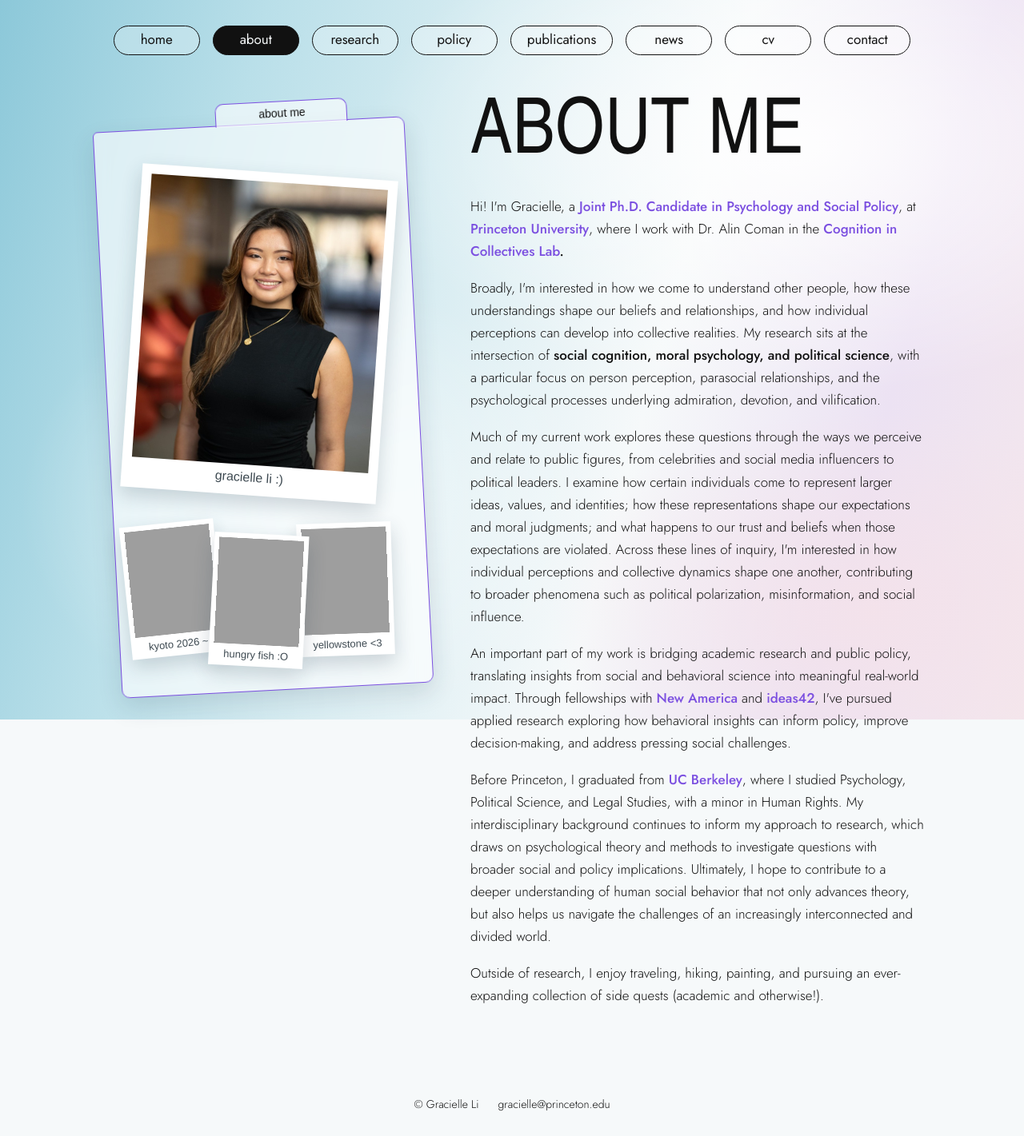
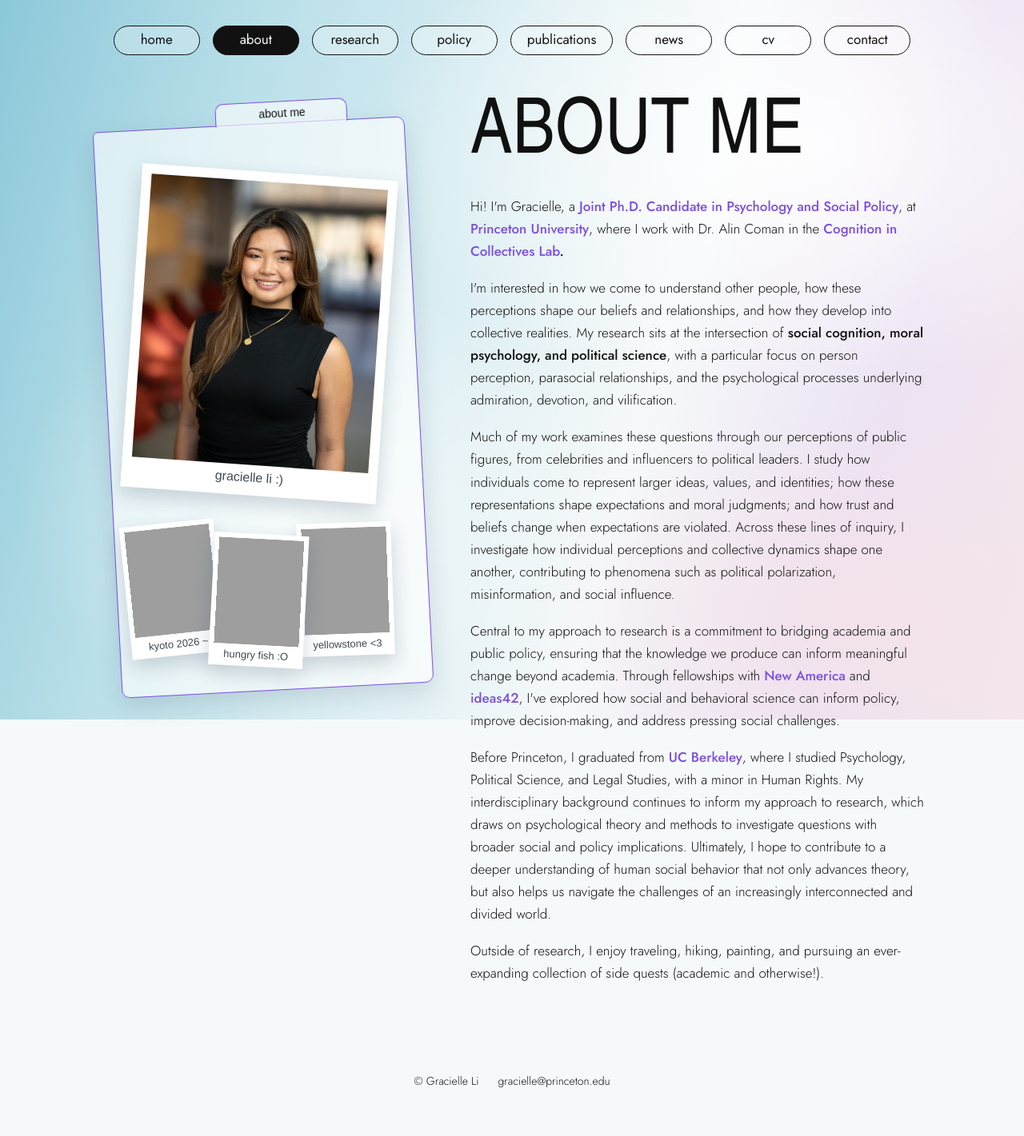
Before and after one commit to gracielleli/gracielleli.github.io, a Jekyll site: the page built from about.html, in a window 1280 px wide. Shown: the whole page at 80% size. Built offline with Jekyll 4.4.1, drawn with Linux system fonts in a browser that asks for light colours; some web fonts are replaced; after the commit the page ends 1393 px from its top, so only the background shows below that; grey boxes are pictures that could not be loaded.

Commit message:
Update about.html

```diff
--- a/about.html
+++ b/about.html
@@ -31,9 +31,9 @@ nav: about
     <h1 class="display">about me</h1>
 
     <p>Hi! I'm Gracielle, a <strong><a href="http://jdp.princeton.edu/" target="_blank" rel="noopener">Joint Ph.D. Candidate in Psychology and Social Policy</a></strong>, at <strong><a href="https://www.princeton.edu" target="_blank" rel="noopener">Princeton University</strong></a>, where I work with Dr. Alin Coman in the <strong><a href="https://www.comanlab.com/" target="_blank" rel="noopener">Cognition in Collectives Lab</a>.</strong></p>
-    <p>Broadly, I'm interested in how we come to understand other people, how these understandings shape our beliefs and relationships, and how individual perceptions can develop into collective realities. My research sits at the intersection of <strong>social cognition, moral psychology, and political science</strong>, with a particular focus on person perception, parasocial relationships, and the psychological processes underlying admiration, devotion, and vilification.</p>
-    <p>Much of my current work explores these questions through the ways we perceive and relate to public figures, from celebrities and social media influencers to political leaders. I examine how certain individuals come to represent larger ideas, values, and identities; how these representations shape our expectations and moral judgments; and what happens to our trust and beliefs when those expectations are violated. Across these lines of inquiry, I'm interested in how individual perceptions and collective dynamics shape one another, contributing to broader phenomena such as political polarization, misinformation, and social influence.</p>
-    <p>An important part of my work is bridging academic research and public policy, translating insights from social and behavioral science into meaningful real-world impact. Through fellowships with <a href="https://www.newamerica.org/" target="_blank" rel="noopener"><strong>New America</strong></a> and <a href="https://www.ideas42.org/" target="_blank" rel="noopener"><strong>ideas42</strong></a>, I've pursued applied research exploring how behavioral insights can inform policy, improve decision-making, and address pressing social challenges.</p>
+    <p>I'm interested in how we come to understand other people, how these perceptions shape our beliefs and relationships, and how they develop into collective realities. My research sits at the intersection of <strong>social cognition, moral psychology, and political science</strong>, with a particular focus on person perception, parasocial relationships, and the psychological processes underlying admiration, devotion, and vilification.</p>
+    <p>Much of my work examines these questions through our perceptions of public figures, from celebrities and influencers to political leaders. I study how individuals come to represent larger ideas, values, and identities; how these representations shape expectations and moral judgments; and how trust and beliefs change when expectations are violated. Across these lines of inquiry, I investigate how individual perceptions and collective dynamics shape one another, contributing to phenomena such as political polarization, misinformation, and social influence.</p>
+    <p>Central to my approach to research is a commitment to bridging academia and public policy, ensuring that the knowledge we produce can inform meaningful change beyond academia. Through fellowships with <a href="https://www.newamerica.org/" target="_blank" rel="noopener"><strong>New America</strong></a> and <a href="https://www.ideas42.org/" target="_blank" rel="noopener"><strong>ideas42</strong></a>, I've explored how social and behavioral science can inform policy, improve decision-making, and address pressing social challenges.</p>
     <p>Before Princeton, I graduated from <a href="https://www.berkeley.edu" target="_blank" rel="noopener"><strong>UC Berkeley</strong></a>, where I studied Psychology, Political Science, and Legal Studies, with a minor in Human Rights. My interdisciplinary background continues to inform my approach to research, which draws on psychological theory and methods to investigate questions with broader social and policy implications. Ultimately, I hope to contribute to a deeper understanding of human social behavior that not only advances theory, but also helps us navigate the challenges of an increasingly interconnected and divided world.</p>
     <p>Outside of research, I enjoy traveling, hiking, painting, and pursuing an ever-expanding collection of side quests (academic and otherwise!).</p>
   </div>
```
